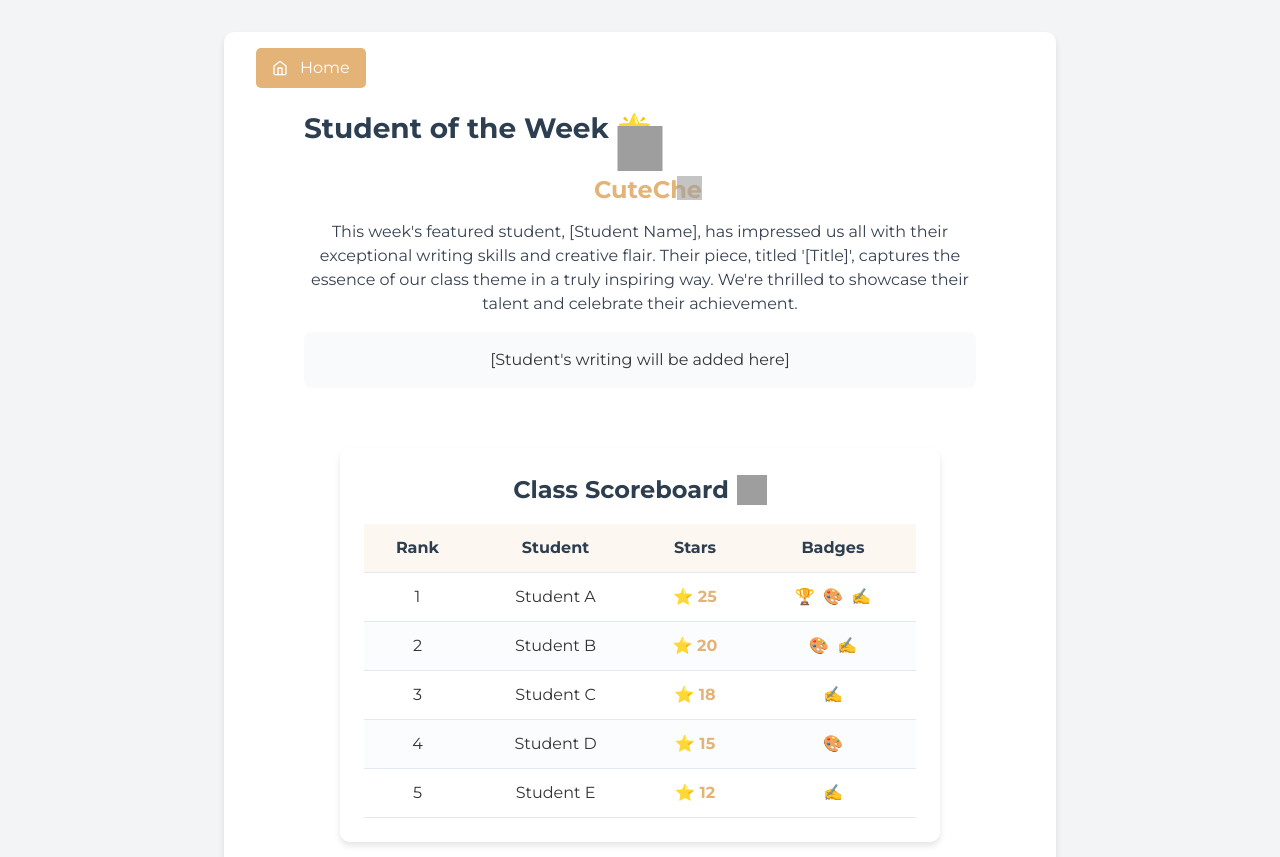
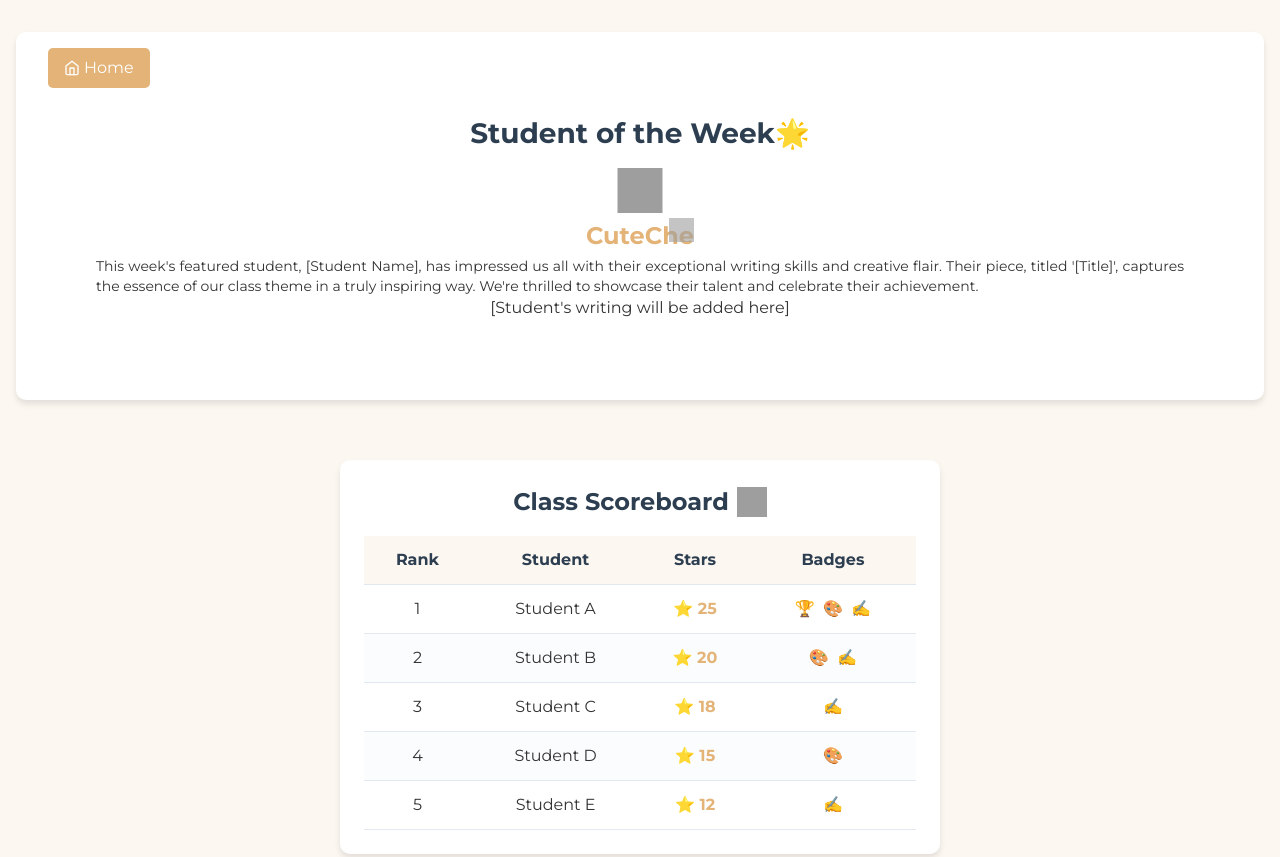
Before and after one commit to nvv1d/our-writing-class-final, a website: page student.html in a window 1280 px wide. Shown: the top 857 px of the page. Drawn offline with nearby package versions, Linux system fonts and the light colour scheme; grey boxes are pictures that could not be loaded; a web font is replaced by a local one.

Commit message:
Update student.html

```diff
--- a/student.html
+++ b/student.html
@@ -331,37 +331,34 @@
 }
     </style>
 </head>
-<body class="bg-gray-100">
+<body>
     <div class="min-h-screen flex items-center justify-center relative overflow-hidden">
-        <div class="container mx-auto px-8 py-8 max-w-4xl">
-            <div class="featured-card bg-white shadow-lg rounded-lg p-6">
-                <a href="https://our-writing-class.vercel.app/" class="home-button inline-flex items-center mb-4 text-blue-600 hover:text-blue-800">
-                    <svg xmlns="http://www.w3.org/2000/svg" width="16" height="16" viewBox="0 0 24 24" fill="none" stroke="currentColor" stroke-width="2" stroke-linecap="round" stroke-linejoin="round" class="mr-2">
-                        <path d="M3 9l9-7 9 7v11a2 2 0 0 1-2 2H5a2 2 0 0 1-2-2z" />
-                        <polyline points="9 22 9 12 15 12 15 22" />
+        <div class="container mx-auto px-4 py-8">
+            <div class="featured-card">
+                <!-- Home Button -->
+                <a href="https://our-writing-class.vercel.app/" class="home-button">
+                    <svg xmlns="http://www.w3.org/2000/svg" width="16" height="16" viewBox="0 0 24 24" fill="none" stroke="currentColor" stroke-width="2" stroke-linecap="round" stroke-linejoin="round">
+                        <path d="M3 9l9-7 9 7v11a2 2 0 0 1-2 2H5a2 2 0 0 1-2-2z"></path>
+                        <polyline points="9 22 9 12 15 12 15 22"></polyline>
                     </svg>
                     Home
                 </a>
-                <h2 id="student-of-the-week" class="title text-2xl font-bold mb-4 flex items-center">
-                    Student of the Week 🌟
-                </h2>
+                <h2 class="title" style="display: inline-flex; align-items: center;">Student of the Week🌟</h2>
+                <br>
 
-                <div class="student-container flex items-center space-x-4 mb-4">
+                <!-- Student Container with Crown and Name -->
+                <div class="student-container">
                     <div class="crown-emoji" aria-label="Crown emoji">
-                        <img src="https://em-content.zobj.net/source/telegram/386/crown_1f451.webp" alt="Crown" class="w-12 h-12">
+                        <img src="https://em-content.zobj.net/source/telegram/386/crown_1f451.webp" alt="Crown emoji">
                     </div>
-                    <div class="student-name text-xl font-semibold">
-                        CuteChe
-                    </div>
+                    <p class="student-name">CuteChe</p>
                 </div>
 
-                <p class="text-gray-700 mb-4">
-                    This week's featured student, [Student Name], has impressed us all with their exceptional writing skills and creative flair. Their piece, titled '[Title]', captures the essence of our class theme in a truly inspiring way. We're thrilled to showcase their talent and celebrate their achievement.
-                </p>
-
-                <div class="student-writing bg-gray-50 p-4 rounded-lg mb-6">
-                    [Student's writing will be added here]
-                </div>
+                <!-- Description Text -->
+                <p class="font-normal text-sm" style="display: inline-flex; align-items: left; text-align: justify; direction: ltr;">This week's featured student, [Student Name], has impressed us all with their exceptional writing skills and creative flair. Their piece, titled '[Title]', captures the essence of our class theme in a truly inspiring way. We're thrilled to showcase their talent and celebrate their achievement.</p>
+<br>
+                <p class="student-writing" style="display: inline-flex; align-items: left; text-align: justify; direction: ltr;">[Student's writing will be added here]</p>
+            </div>
 		<div class="scoreboard-section">
     <h3>
         Class Scoreboard
```
